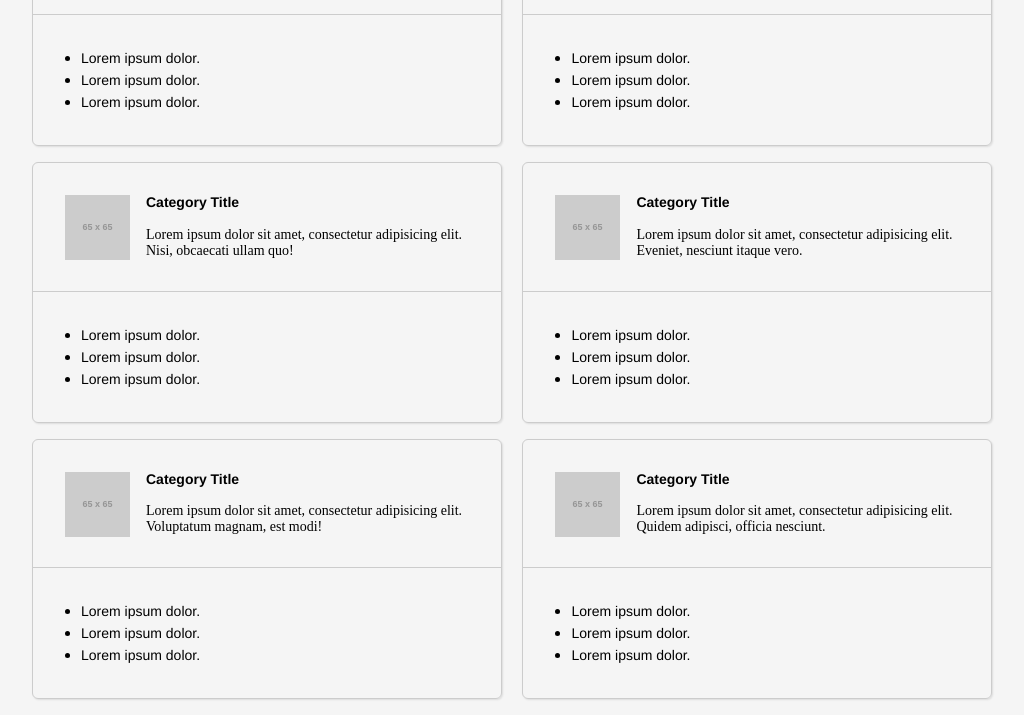
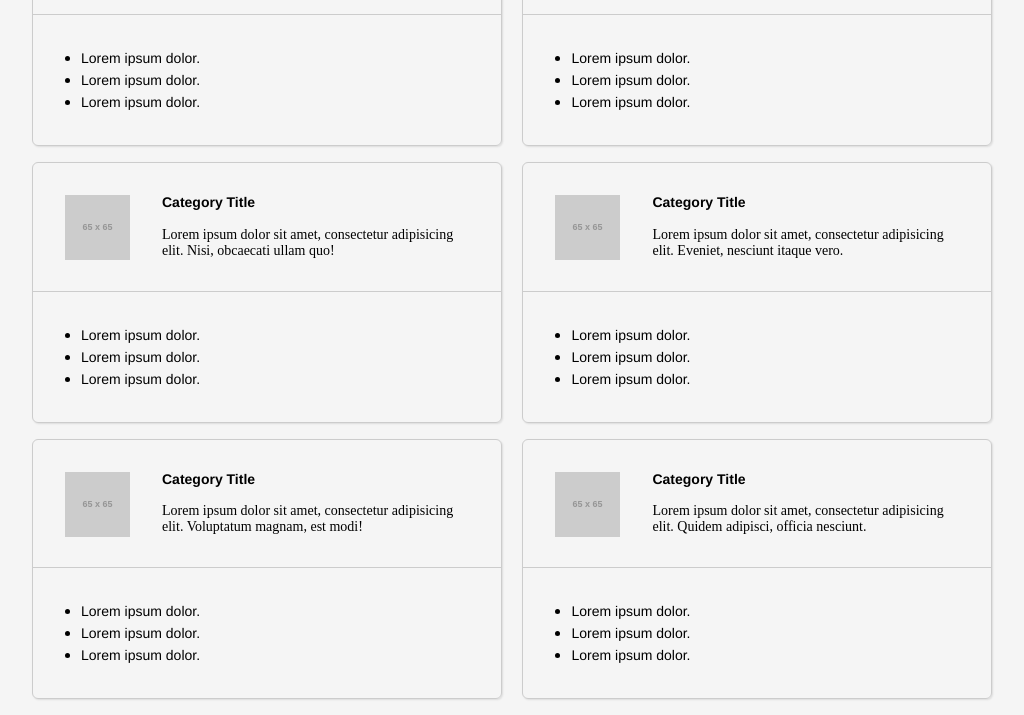
Before and after one commit to 15four/crsf-materials, a website: page src/templates/index.html in a window 1280 px wide. Shown: the part 130-845 px from the top of the page, without its empty margins (128-1152 px from the left). Drawn offline with nearby package versions, Linux system fonts and the light colour scheme; files that its build step writes are made by us from their sources; placeholder pictures from the web are drawn by us.

Commit message:
update category icon styles

```diff
--- a/src/public/styles/scss/styles.scss
+++ b/src/public/styles/scss/styles.scss
@@ -28,8 +28,11 @@ html {
   .material_category_header {
     padding: base(2) base(2) base(1);
     img {
-      padding-right: base(1);
+      width: 65px;
+      height: auto;
+      margin-right: base(2);
       float: left;
+      box-sizing: border-box;
     }
   }
 
```
Also changed, not shown: src/templates/index.html (+3 -0 lines), dist/index.html, dist/public/styles/styles.min.css, src/public/styles/css/styles.css.
